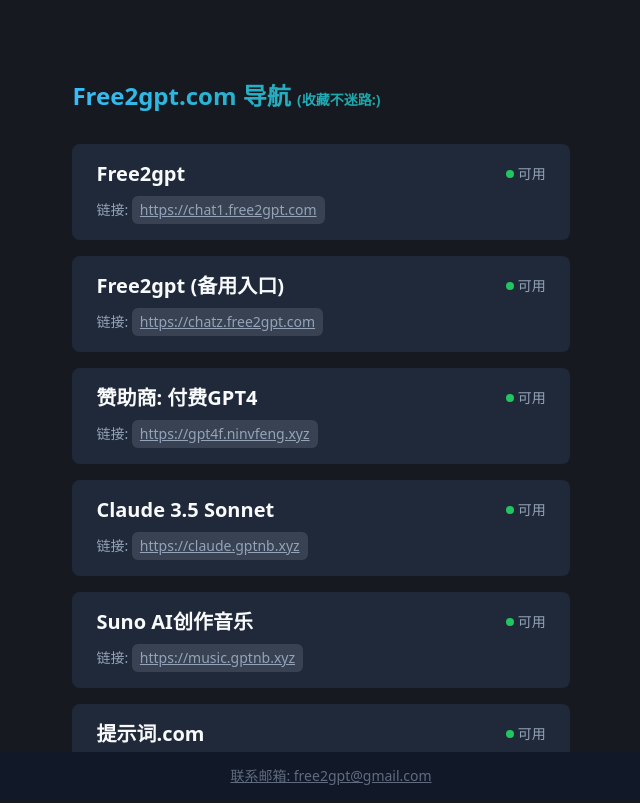
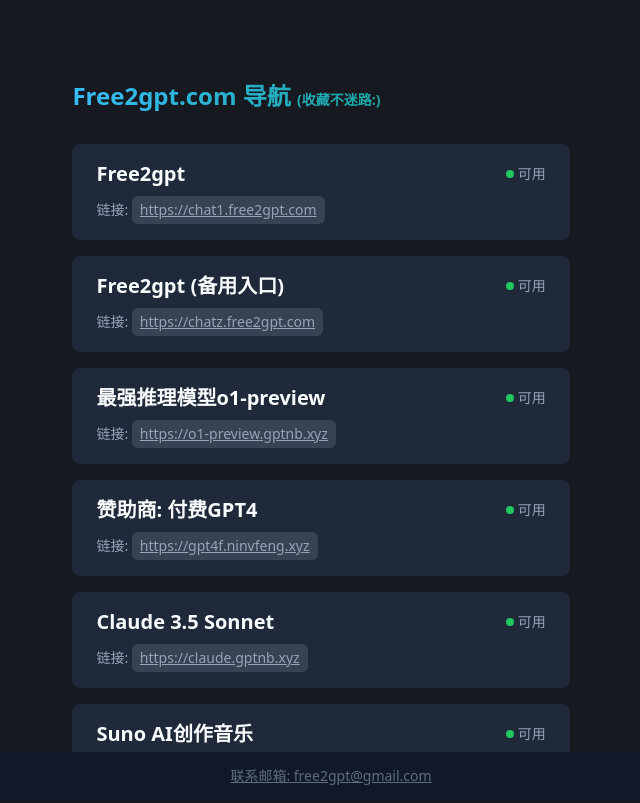
Before and after one commit to ichatworld2023/freeindex, a plain HTML site: page index.html in a window 1280 px wide. Shown: the top 803 px of the page, without its empty margins (309-949 px from the left). Drawn offline with Linux system fonts and the light colour scheme.

Commit message:
Update index.html

```diff
--- a/index.html
+++ b/index.html
@@ -69,6 +69,33 @@
                 </div>
               </div>
             </div>
+
+            <div
+              class="text-left flex w-90% mt-4 bg-[#20293a] hover:bg-[#273042] py-4 px-4 rounded-lg"
+            >
+              <div class="ml-2 w-full">
+                <div class="w-full flex justify-between">
+                  <span
+                    class="text-sm md:text-xl text-left font-bold text-slate-50"
+                    >最强推理模型o1-preview</span
+                  >
+                  <span class="text-sm text-right mr-2 flex items-center">
+                    <div class="bg-green-500 rounded-full w-2 h-2 mr-1"></div>
+                    可用
+                  </span>
+                </div>
+                <div class="text-sm mt-2">
+                  链接:
+                  <a
+                    class="inline-flex items-center justify-center gap-1 text-sm text-slate bg-slate/20 px-2 py-1 rounded-md transition-colors cursor-pointer hover:bg-slate/50"
+                    href="https://o1-preview.gptnb.xyz"
+                    target="_blank"
+                    >https://o1-preview.gptnb.xyz</a
+                  >
+                </div>
+              </div>
+            </div>
+
 
             <div
               class="text-left flex w-90% mt-4 bg-[#20293a] hover:bg-[#273042] py-4 px-4 rounded-lg"
```
